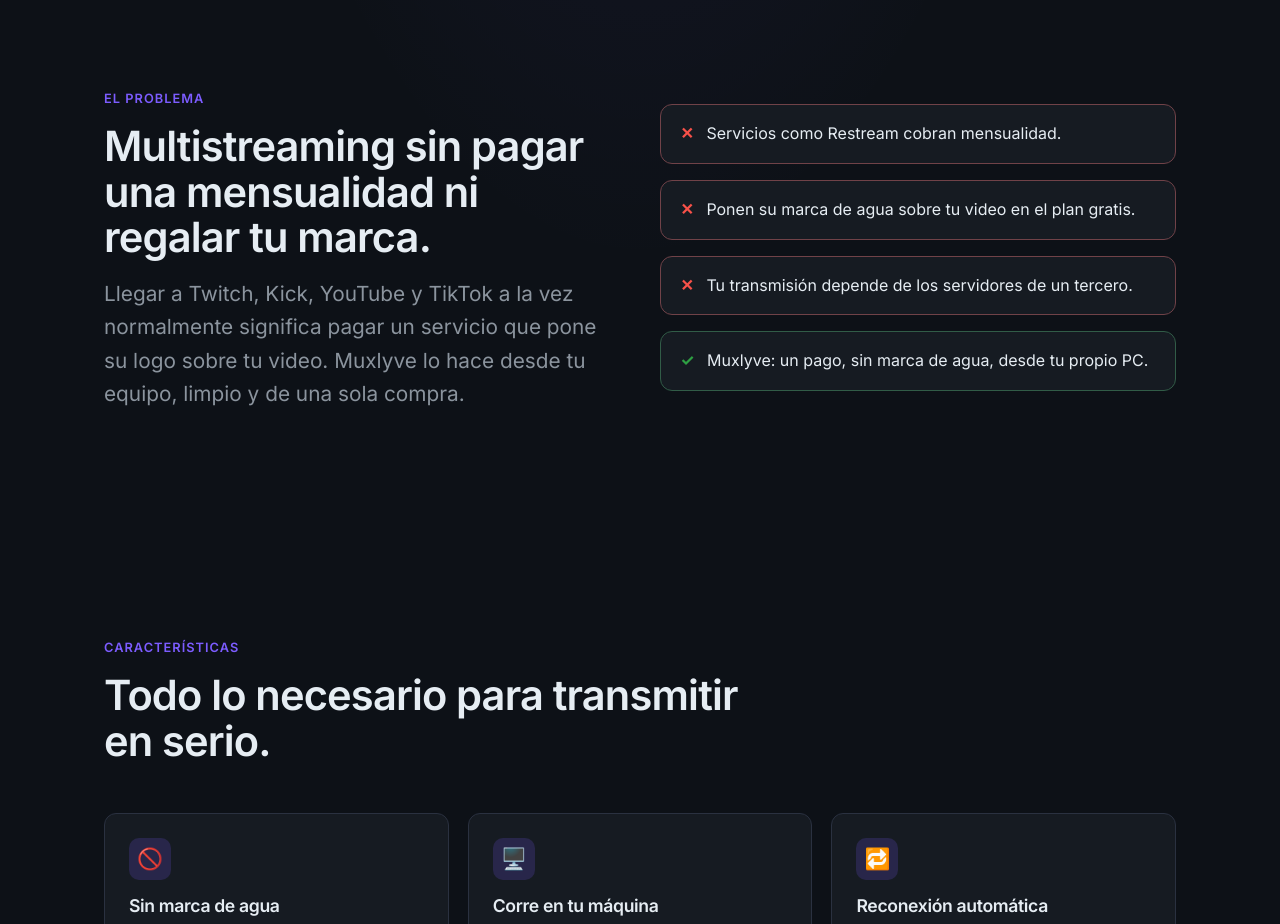
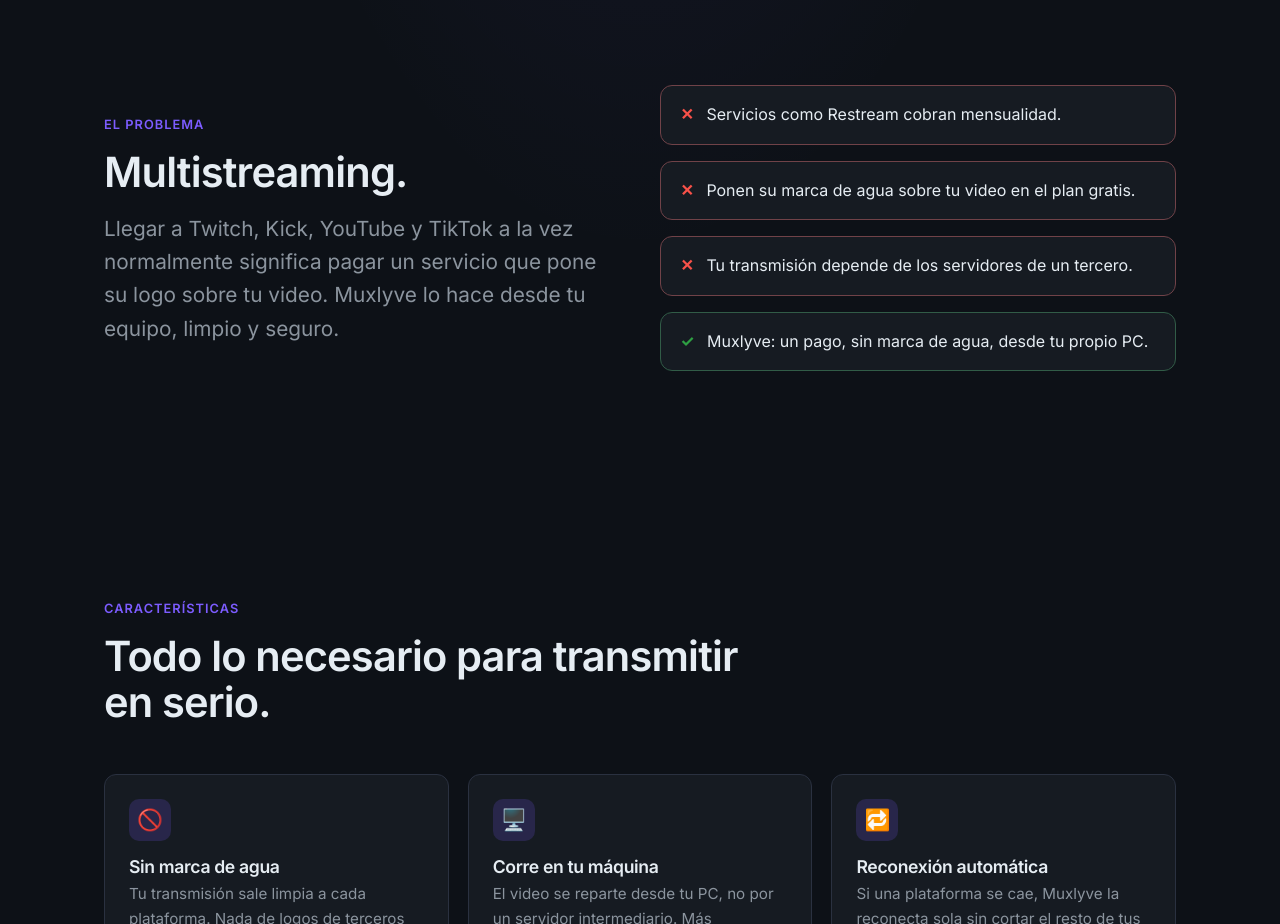
Before and after one commit to NABA-OL/Muxlyve-web, a Next.js app: page / in a window 1280 px wide. Shown: the part 880-1804 px from the top of the page. Built offline with nearby package versions, Linux system fonts and the light colour scheme; no server answers; the database is empty.

Commit message:
refactor: simplify section title and marketing copy in landing page

```diff
--- a/src/app/page.tsx
+++ b/src/app/page.tsx
@@ -147,13 +147,12 @@ export default async function Home() {
               <div>
                 <span className="eyebrow">El problema</span>
                 <h2 className="section-title">
-                  Multistreaming sin pagar una mensualidad ni regalar tu marca.
+                  Multistreaming.
                 </h2>
                 <p className="section-lead">
                   Llegar a Twitch, Kick, YouTube y TikTok a la vez normalmente
                   significa pagar un servicio que pone su logo sobre tu video.
-                  Muxlyve lo hace desde tu equipo, limpio y de una sola
-                  compra.
+                  Muxlyve lo hace desde tu equipo, limpio y seguro.
                 </p>
               </div>
               <div className={styles.compare}>
```
